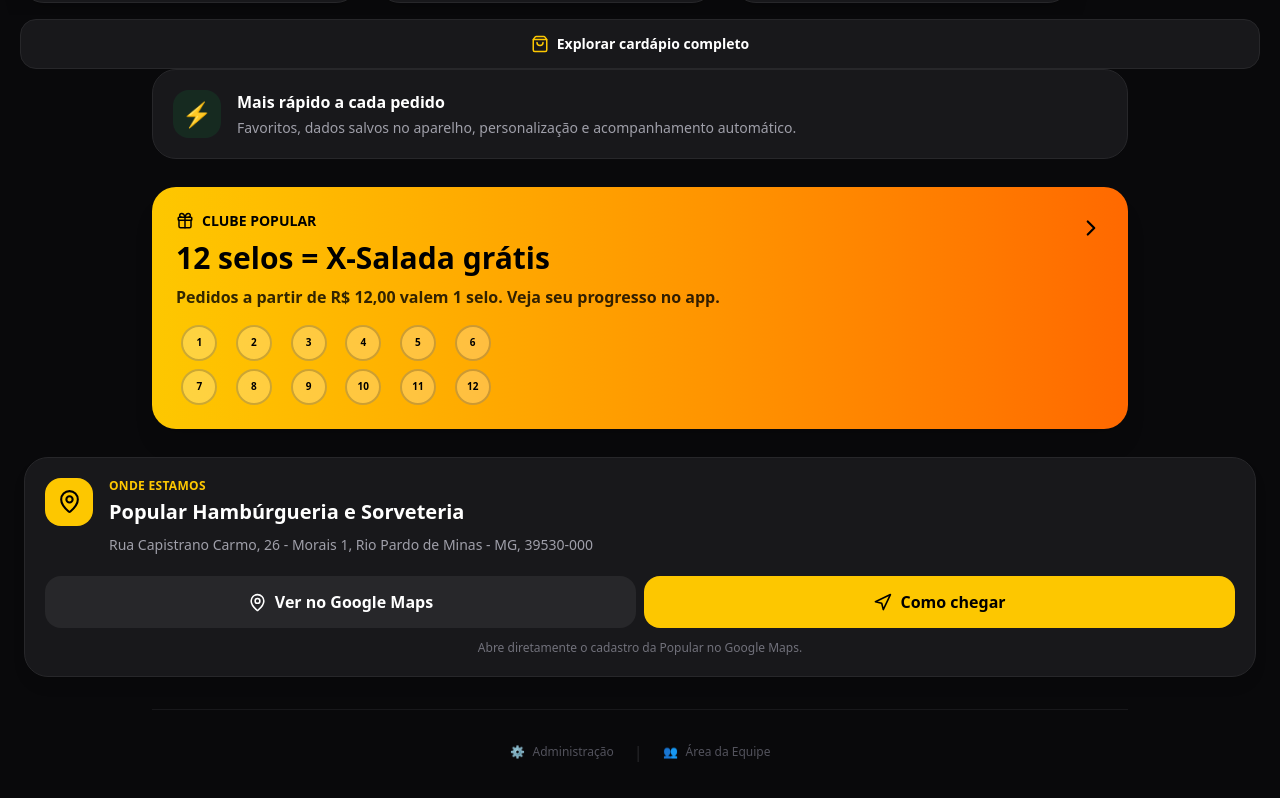
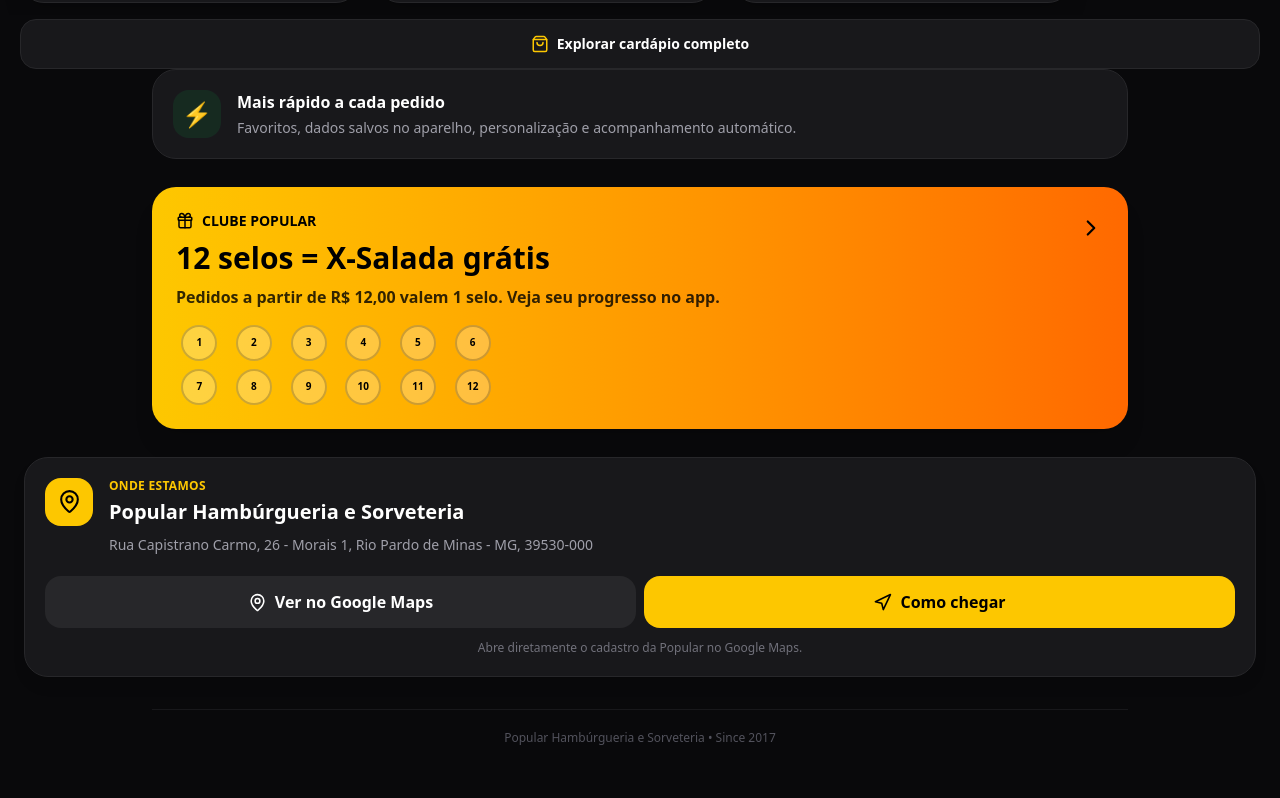
Before and after one commit to UniversalKnowledgeEcosystem/popular-app, a Next.js app: page / in a window 1280 px wide. Shown: the part 1662-2460 px from the top of the page. Built offline with nearby package versions, Linux system fonts and the light colour scheme.

Commit message:
Remove acessos internos da área pública

```diff
--- a/app/page.tsx
+++ b/app/page.tsx
@@ -23,5 +23,5 @@ export default function Home(){return <main className="min-h-screen bg-zinc-950
  <Categories/><FeaturedProducts/>
  <section className="px-6 max-w-5xl mx-auto"><div className="bg-zinc-900 border border-zinc-800 rounded-3xl p-5 flex gap-4 items-center"><div className="w-12 h-12 rounded-2xl bg-green-500/10 flex items-center justify-center text-2xl">⚡</div><div><h3 className="font-black">Mais rápido a cada pedido</h3><p className="text-sm text-zinc-400 mt-1">Favoritos, dados salvos no aparelho, personalização e acompanhamento automático.</p></div></div></section>
  <LoyaltyCard/><LocationCard/>
- <footer className="px-6 mt-8 max-w-5xl mx-auto text-center"><div className="border-t border-zinc-900 pt-5 flex items-center justify-center gap-2 flex-wrap"><Link href="/admin" aria-label="Acessar administração" className="inline-flex min-h-11 items-center gap-2 text-xs text-zinc-600 hover:text-zinc-300 focus-visible:outline-none focus-visible:ring-2 focus-visible:ring-yellow-400 transition px-3 py-2 rounded-xl"><span aria-hidden="true">⚙️</span><span>Administração</span></Link><span className="text-zinc-800" aria-hidden="true">|</span><Link href="/funcionario" aria-label="Acessar área da equipe" className="inline-flex min-h-11 items-center gap-2 text-xs text-zinc-600 hover:text-zinc-300 focus-visible:outline-none focus-visible:ring-2 focus-visible:ring-yellow-400 transition px-3 py-2 rounded-xl"><span aria-hidden="true">👥</span><span>Área da Equipe</span></Link></div></footer>
+ <footer className="px-6 mt-8 max-w-5xl mx-auto text-center"><div className="border-t border-zinc-900 pt-5"><p className="text-xs text-zinc-600">Popular Hambúrgueria e Sorveteria • Since 2017</p></div></footer>
  </main>}
```
